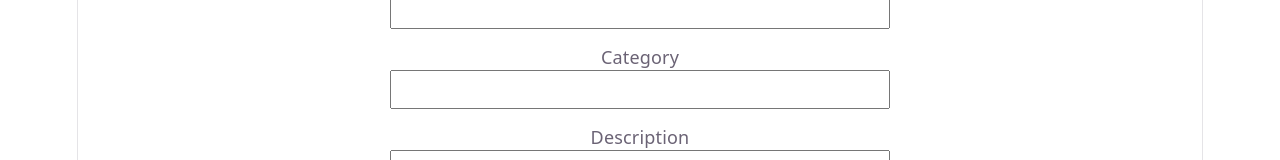
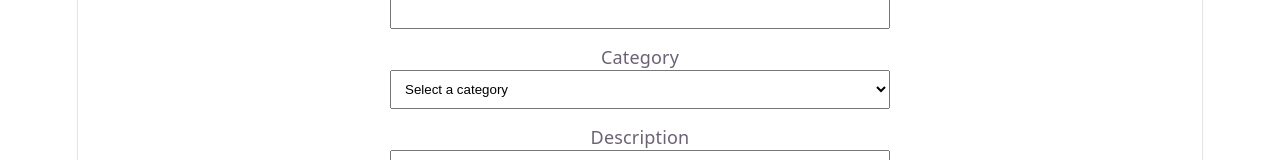
Before and after one commit to JaidenLo/COSC360-Team-22-Project, a React (Vite) app in the folder client/: page /add-book in a window 1280 px wide. Shown: the part 236-396 px from the top of the page. Built offline with nearby package versions, Linux system fonts and the light colour scheme; the HTML template or start-up script is replaced by a standard one.

Commit message:
Added book categories as drop down

```diff
--- a/client/src/pages/AddBook.jsx
+++ b/client/src/pages/AddBook.jsx
@@ -10,6 +10,7 @@ function AddBook({ user }) {
     const [image, setImage] = useState("");
     const [error, setError] = useState("");
     const [success, setSuccess] = useState("");
+
 
     async function handleSubmit(e) {
         e.preventDefault();
@@ -56,9 +57,28 @@ function AddBook({ user }) {
                     <label>Title</label>
                     <input type="text" value={title} onChange={(e) => setTitle(e.target.value)} style={{ width: "100%", padding: "10px", boxSizing: "border-box" }} />
                 </div>
+
                 <div style={{ marginBottom: "15px" }}>
                     <label>Category</label>
-                    <input type="text" value={category} onChange={(e) => setCategory(e.target.value)} style={{ width: "100%", padding: "10px", boxSizing: "border-box" }} />
+                    <select
+                        value={category}
+                        onChange={(e) => setCategory(e.target.value)}
+                        style={{ width: "100%", padding: "10px", boxSizing: "border-box" }}
+                    >
+                        <option value="" disabled>Select a category</option>
+                        <option value="Literature">Literature</option>
+                        <option value="Programming">Programming</option>
+                        <option value="Algorithms">Algorithms</option>
+                        <option value="Math">Math</option>
+                        <option value="Science">Science</option>
+                        <option value="Databases">Databases</option>
+                        <option value="Systems">Systems</option>
+                        <option value="AI">AI</option>
+                        <option value="Web">Web</option>
+                        <option value="Security">Security</option>
+                        <option value="Ethics">Ethics</option>
+                        <option value="Other">Other</option>
+                    </select>
                 </div>
                 <div style={{ marginBottom: "15px" }}>
                     <label>Description</label>
--- a/client/src/pages/Home.jsx
+++ b/client/src/pages/Home.jsx
@@ -134,6 +134,7 @@ function Home({ user }) {
                         <option value="Web">Web</option>
                         <option value="Security">Security</option>
                         <option value="Ethics">Ethics</option>
+                        <option value="Other">Other</option>
                     </select>
                     <button type="submit" className="search-btn-home" disabled={searching}>
                         {searching ? "Searching..." : "Search"}
```
